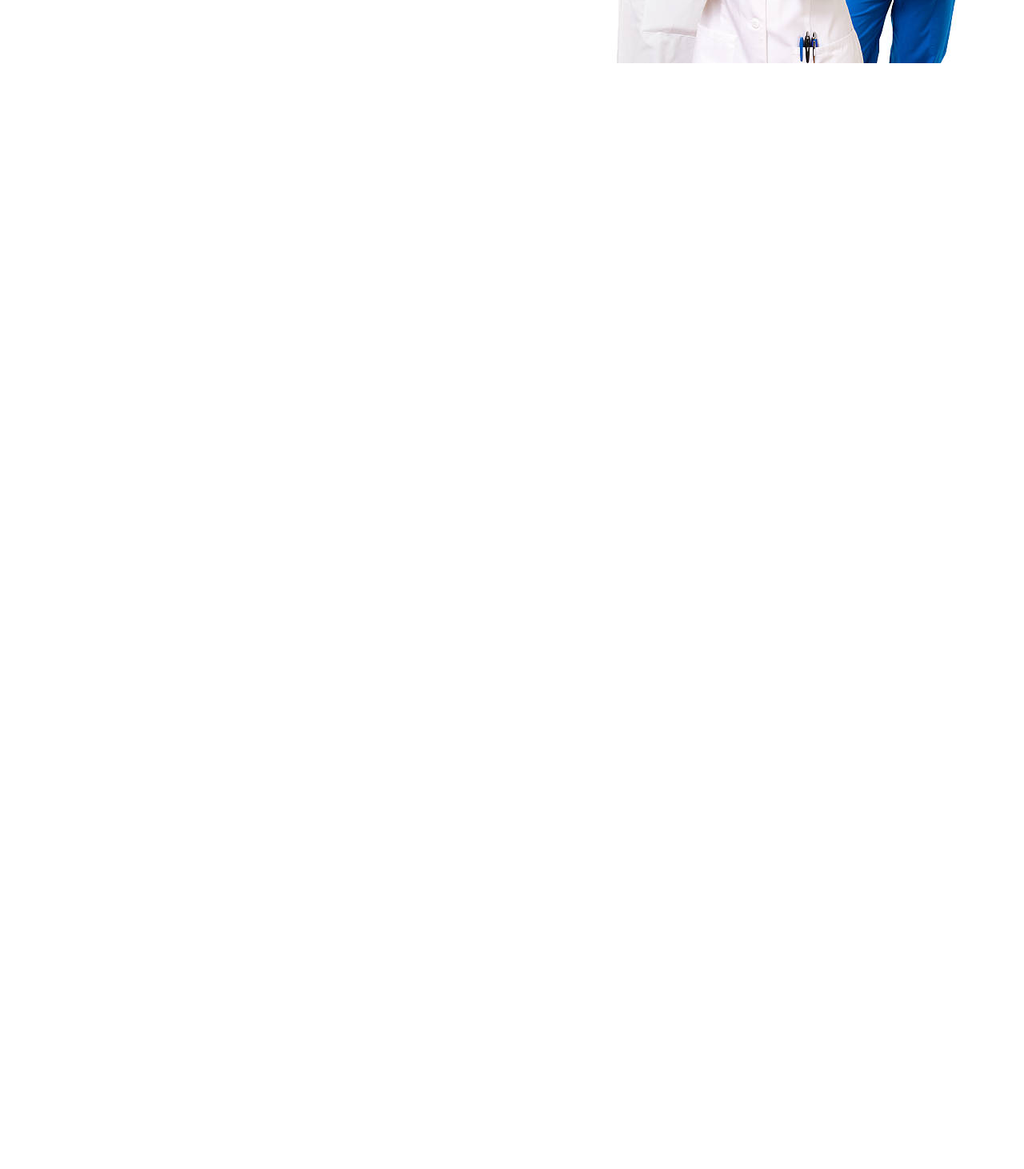
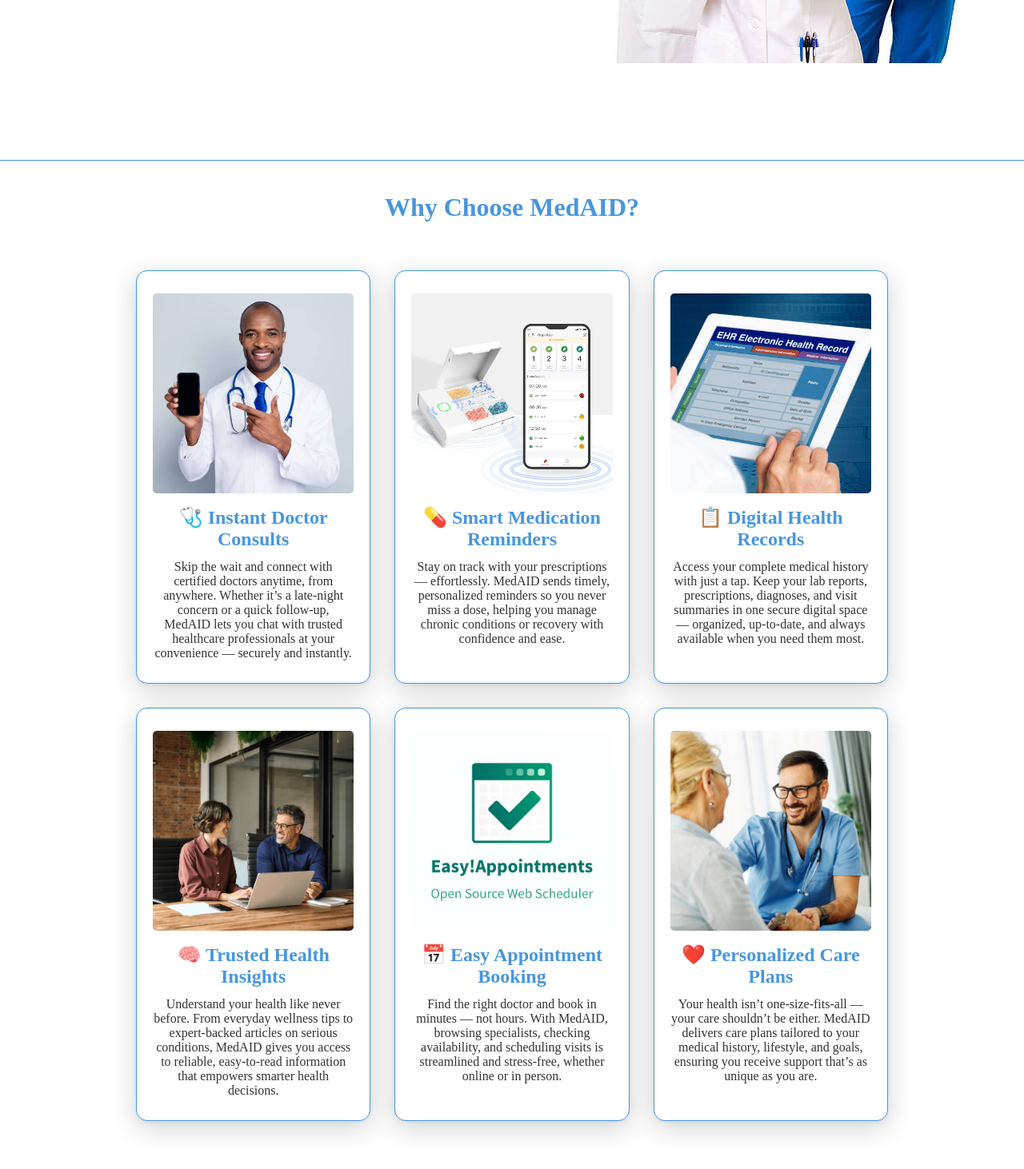
Before and after one commit to sanik4144/medaid_web, a PHP site: page / in a window 1280 px wide. Shown: the part 640-2102 px from the top of the page at 80% size. Before the commit the page ends 719 px from the top, so only its background shows below. Run offline with PHP 8.4, Linux system fonts and the light colour scheme.

Commit message:
Navigation,Banner and Special Section work done

```diff
--- a/index.html
+++ b/index.html
@@ -39,12 +39,99 @@
                 <button type="button">Appointment → </button>
             </div>
         </article>
-        <aside  class="right-side">
+        <aside class="right-side">
             <img src="/image/banner image.jpg" alt="MedAID Banner" />
         </aside>
+    </section>
+    <hr class="divider">
 
+    <!--Banner Section End-->
+
+
+    <!--Special Section Start-->
+    <h1 class="section-title">Why Choose MedAID?</h1>
+    <section class="cards-section">
+
+        <div class="card">
+            <div class="card-img">
+                <img src="/image/card 1.jpg" alt="Doctor Consultation" />
+            </div>
+            <div class="card-content">
+                <h1>🩺 Instant Doctor Consults</h1>
+                <p>Skip the wait and connect with certified doctors anytime, from anywhere.
+                    Whether it’s a late-night concern or a quick follow-up, MedAID lets you chat with trusted healthcare
+                    professionals at your convenience — securely and instantly.</p>
+
+
+            </div>
+        </div>
+
+        <div class="card">
+            <div class="card-img">
+                <img src="/image/card 2.jpg" alt="Doctor Consultation" />
+            </div>
+            <div class="card-content">
+                <h1>💊 Smart Medication Reminders</h1>
+                <p>Stay on track with your prescriptions — effortlessly.
+                    MedAID sends timely, personalized reminders so you never miss a dose, helping you manage chronic
+                    conditions or recovery with confidence and ease.</p>
+
+            </div>
+        </div>
+
+        <div class="card">
+            <div class="card-img">
+                <img src="/image/card 3.jpg" alt="Doctor Consultation" />
+            </div>
+            <div class="card-content">
+                <h1>📋 Digital Health Records</h1>
+                <p>Access your complete medical history with just a tap.
+                    Keep your lab reports, prescriptions, diagnoses, and visit summaries in one secure digital space —
+                    organized, up-to-date, and always available when you need them most.</p>
+
+            </div>
+        </div>
+
+        <div class="card">
+            <div class="card-img">
+                <img src="/image/card 4.png" alt="Doctor Consultation" />
+            </div>
+            <div class="card-content">
+                <h1>🧠 Trusted Health Insights</h1>
+                <p>Understand your health like never before.
+                    From everyday wellness tips to expert-backed articles on serious conditions, MedAID gives you access
+                    to reliable, easy-to-read information that empowers smarter health decisions.</p>
+
+            </div>
+        </div>
+
+        <div class="card">
+            <div class="card-img">
+                <img src="/image/card 5.png" alt="Doctor Consultation" />
+            </div>
+            <div class="card-content">
+                <h1>📅 Easy Appointment Booking</h1>
+                <p>Find the right doctor and book in minutes — not hours.
+                    With MedAID, browsing specialists, checking availability, and scheduling visits is streamlined and
+                    stress-free, whether online or in person.</p>
+
+            </div>
+        </div>
+
+        <div class="card">
+            <div class="card-img">
+                <img src="/image/card 6.jpg" alt="Doctor Consultation" />
+            </div>
+            <div class="card-content">
+                <h1>❤️ Personalized Care Plans</h1>
+                <p>Your health isn’t one-size-fits-all — your care shouldn’t be either.
+                    MedAID delivers care plans tailored to your medical history, lifestyle, and goals, ensuring you
+                    receive support that’s as unique as you are.</p>
+
+            </div>
+        </div>
     </section>
-    <!--Banner Section End-->
+    <!--Special Section End-->
 </body>
 
 </html>
--- a/style.css
+++ b/style.css
@@ -19,6 +19,9 @@ body{
     display: flex;
     align-items: center;
     justify-content: space-between;
+    position: sticky;
+    top: 0;
+    z-index: 1000;
 
 }
 
@@ -100,3 +103,68 @@ body{
   color: #4796DF;
   border: 2px solid #4796DF;
 }
+
+.divider{
+  border: none;
+  background-color: #4796DF;
+  height: 0.5px;
+}
+/* Card Section Styles for 3x2 Grid */
+
+.section-title {
+    text-align: center;
+    margin-top: 40px;
+    margin-bottom: 20px;
+    color: #4796DF;
+}
+.cards-section {
+    display: grid;
+    grid-template-columns: repeat(3, 1fr);
+    gap: 30px;
+    margin-top: 40px;
+    margin-right: 150px;
+    margin-left: 150px;
+    margin-bottom: 40px;
+    align-items: center;
+    justify-items: center;
+    padding: 20px;
+}
+.card {
+    background-color: #fff;
+    border: 1px solid #4796DF;
+    border-radius: 14px;
+    box-shadow: 0 8px 32px rgba(0,0,0,0.18), 0 1.5px 4px rgba(71,150,223,0.10);
+    padding: 28px 20px;
+    text-align: center;
+    height: 100%;
+    width: 100%;
+    transition: box-shadow 0.3s, transform 0.3s;
+}
+.card:hover {
+    box-shadow: 0 16px 48px rgba(0,0,0,0.28), 0 4px 16px rgba(71,150,223,0.15);
+    transform: translateY(-12px) scale(1.04);
+    border: 1px solid #4796DF;
+}
+.card-img {
+    margin-bottom: 12px;
+
+}
+.card-img img {
+    width: 100%;
+    height: 250px;
+    object-fit: cover;
+    border-radius: 5px;
+}
+.card-content h1 {
+    margin: 12px 0 12px ;
+    color: #4796DF;
+
+
+
+}
+.card-content p {
+    color: #333;
+    font-size: 1rem;
+}
+
+/*special section end */
```
Also changed, not shown: image/card 1.jpg (added), image/card 2.jpg (added), image/card 3.jpg (added), image/card 4.png (added), image/card 5.png (added), image/card 6.jpg (added).
